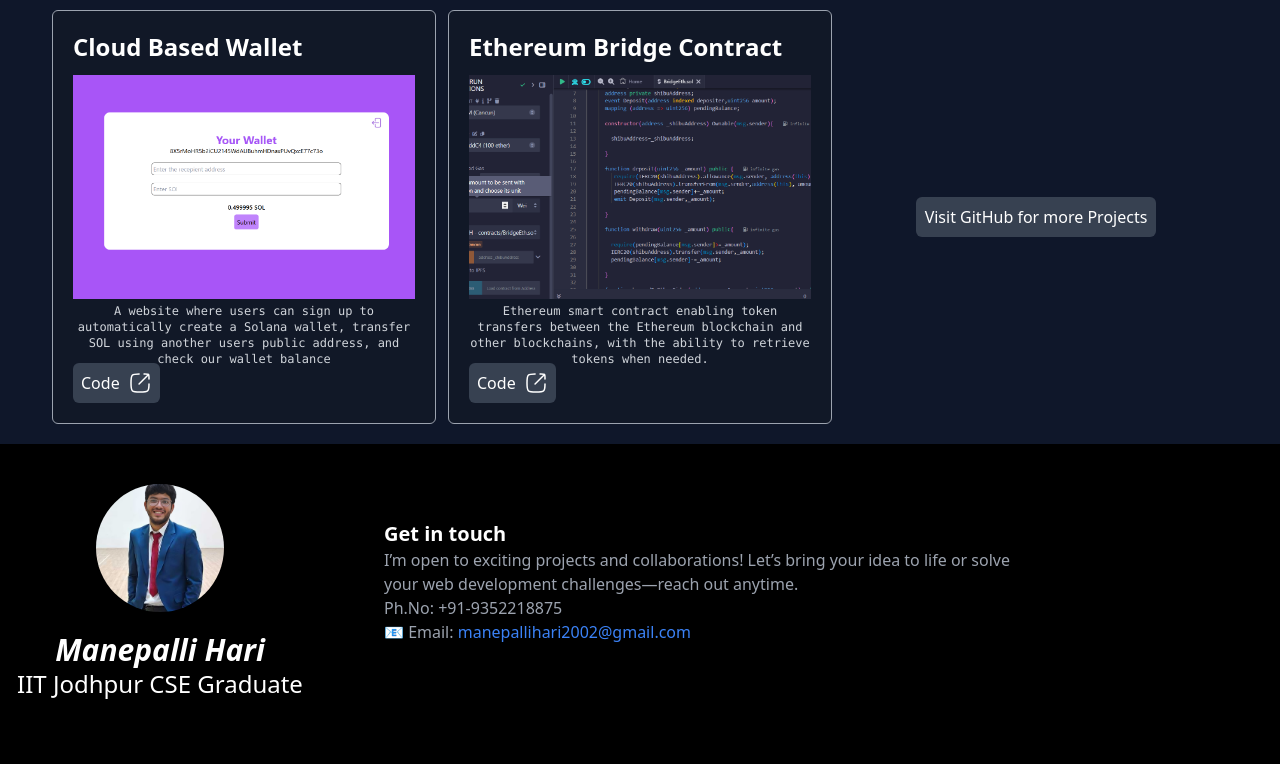
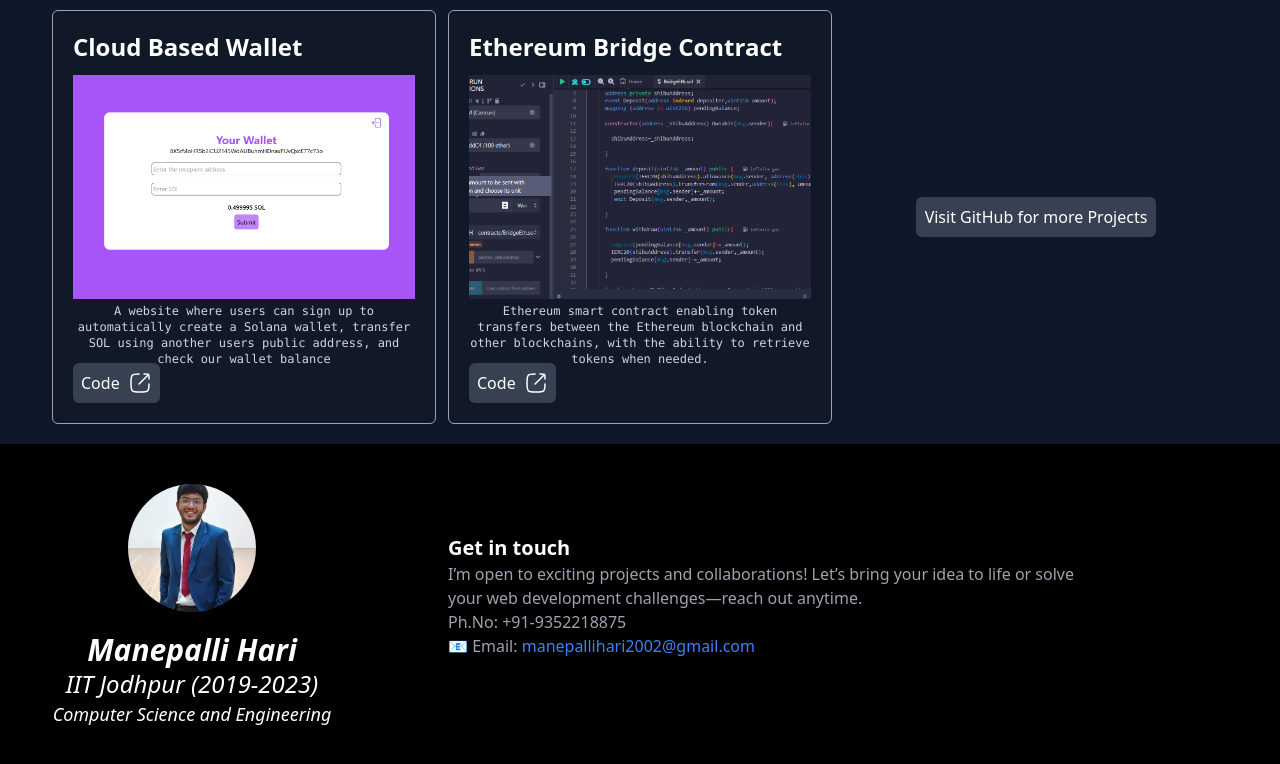
Before and after one commit to harry6902/portfolio, a Next.js app: page / in a window 1280 px wide. Shown: the part 1820-2584 px from the top of the page. Built offline with nearby package versions, Linux system fonts and the light colour scheme.

Commit message:
made changes for responsiveness

```diff
--- a/app/components/Card.tsx
+++ b/app/components/Card.tsx
@@ -12,7 +12,7 @@ export function Card({heading,description,gitlink,hostlink,imgUrl}:{
         <div className="min-h-[30vh] w-[80vw] lg:w-[30vw] bg-gray-900 border border-gray-400 p-5 rounded-md relative" >
             <div className="h-full w-full flex flex-col gap-1">
             <h1 className="text-xl md:text-2xl font-bold h-8 mb-2">{heading}</h1>
-            <img src={imgUrl} alt="" className="w-[80vw] lg:w-[30vw] h-[28vh] object-cover" />
+            <img src={imgUrl} alt="" className="w-[80vw] lg:w-[30vw] h-[28vh] object-cover object-top-right" />
             <p className="text-xs text-gray-300 text-center font-mono h-16 md:h-12">{description}</p>
             <div className="flex items-center gap-5 mt-2">
             <div className=" bg-gray-700 p-2 rounded-md cursor-pointer hover:bg-gray-600 ">
--- a/app/page.tsx
+++ b/app/page.tsx
@@ -45,13 +45,13 @@ export default function Home() {
     <motion.div
             initial={{ opacity: 0, y: 20 }}
             animate={{ opacity: 1, y: 0 }}
-            transition={{ duration: 0.3 }}
+            transition={{ duration: 0.8 }}
           >
 
     <div className="absolute top-0 text-white h-screen w-screen flex flex-col justify-center items-center">
 
       <h1 className="text-4xl md:text-6xl font-bold mb-6">Manepalli Hari</h1>
-      <p className="text-lg md:text-2xl text-muted-foreground mb-8 text-slate-400">Full Stack Development, Web3 and DevOps Enthusiast</p>
+      <p className="text-lg md:text-2xl text-muted-foreground mb-8 text-slate-400 text-center">Full Stack Development, Web3 and DevOps Enthusiast</p>
 
       <div className="flex gap-3 md:gap-5 mb-8">
         <Link href={"https://github.com/harry6902"} target="_blank">
@@ -164,16 +164,16 @@ export default function Home() {
     <section className="min-h-[50vh] bg-black text-white" >
 
       <div className="flex flex-col md:flex-row w-full">
-        <div className="lg:w-[25vw] h-full flex flex-col justify-center items-center">
+        <div className="lg:w-[30vw] h-full flex flex-col justify-center items-center">
 
           <img src="./myimg2.png" alt=""  className="h-32 w-32 rounded-full object-cover mt-10"/>
-          <h1 className=" italic font-bold text-xl md:text-3xl mt-2 md:mt-5">Manepalli Hari</h1>
-          <h2 className="texl-lg md:text-2xl">IIT Jodhpur CSE Graduate</h2>
-
+          <h1 className=" italic font-semibold text-xl md:text-3xl mt-2 md:mt-5">Manepalli Hari</h1>
+          <h2 className="italic texl-lg md:text-2xl">IIT Jodhpur (2019-2023)</h2>
+          <h3 className="italic text-lg">Computer Science and Engineering</h3>
 
 
         </div>
-        <div className="lg:w-[75vh] flex flex-col items-center md:items-start justify-center md:ml-16">
+        <div className="lg:w-[75vh] flex flex-col items-center md:items-start justify-center mb-8 md:mb-0  md:ml-16">
         <h1 className=" font-bold text-lg md:text-xl mt-2 md:mt-5">Get in touch</h1>
         <p className="w-[70vw] md:w-[50vw] text-gray-400">I’m open to exciting projects and collaborations! Let’s bring your idea to life or solve your web development challenges—reach out anytime.</p>
 
```
